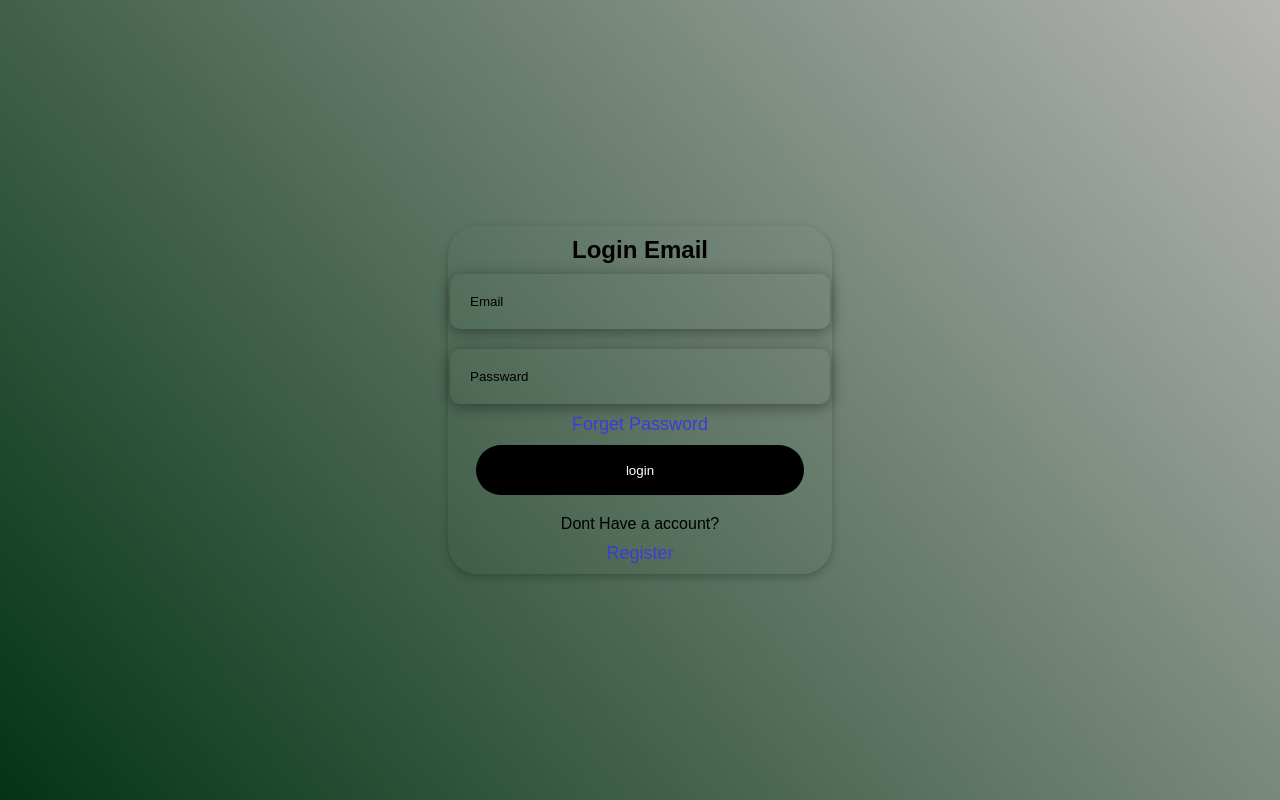
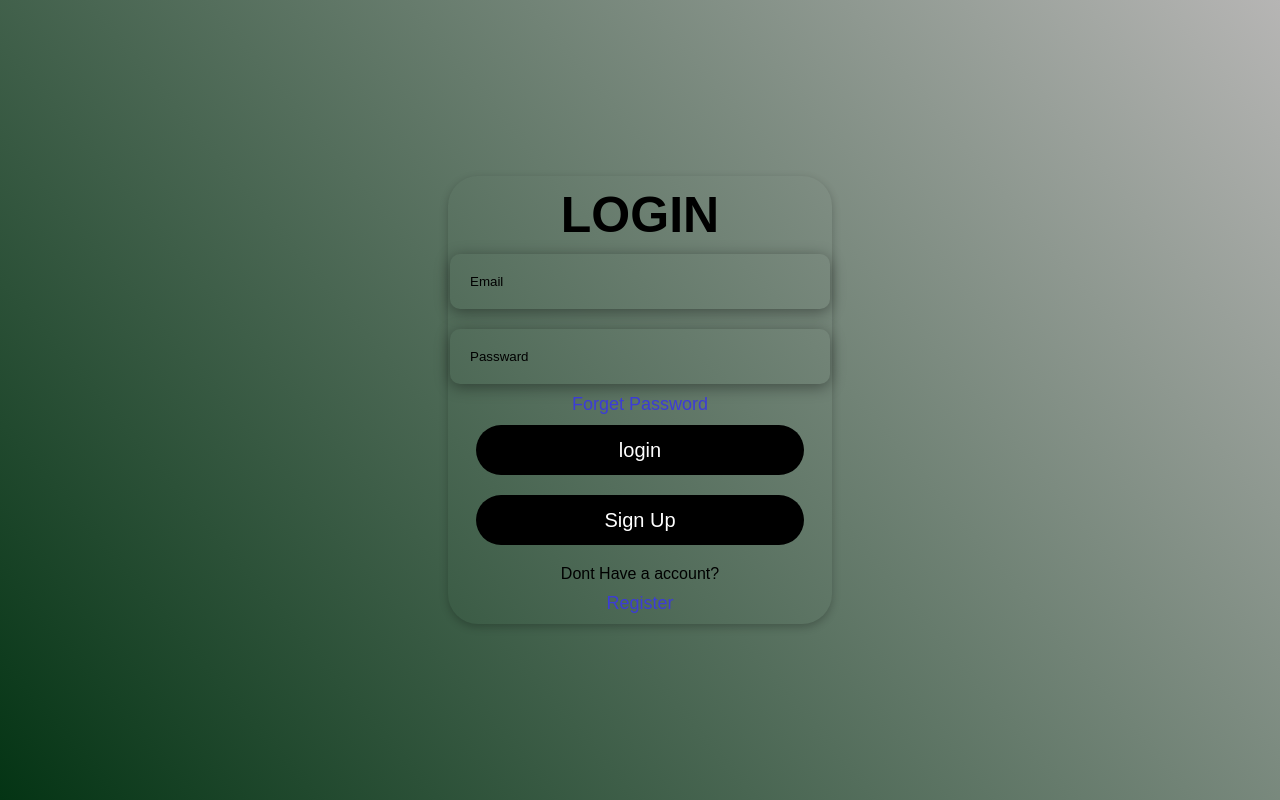
Before and after one commit to iamfarooq07/home-page, a plain HTML site: page index.html in a window 1280 px wide. Both pictures are taken after a click on the button "login". Drawn offline with Linux system fonts and the light colour scheme.

Commit message:
login Bar

```diff
--- /dev/null
+++ b/app.js
@@ -0,0 +1,15 @@
+let fullName = document.querySelector("h1");
+let login = document.querySelector("#login");
+let signup = document.querySelector("#signup");
+
+
+login.addEventListener("click", (function () {
+    alert("Login SuccessFully");
+    fullName.innerHTML = "LOGIN";
+
+}))
+
+signup.addEventListener("click", (function () {
+    alert("Sign Up SuccessFully");
+    fullName.innerHTML = "SIGN UP";
+}))
--- a/index.html
+++ b/index.html
@@ -13,14 +13,15 @@
 
 <body>
     <div class="container">
-        <h2>Login Email</h2>
+        <h1>LOGIN</h1>
         <input type="Email" placeholder="Email">
         <input type="Password" placeholder="Passward">
         <div class="check">
             <a href="#">Forget Password</a>
         </div>
 
-        <button>login</button>
+        <button id="login">login</button>
+        <button id="signup">Sign Up</button>
 
         <p>Dont Have a account?</p>
         <div class="check">
@@ -28,5 +29,6 @@
         </div>
     </div>
 </body>
+<script src="app.js"></script>
 
 </html>
--- a/style.css
+++ b/style.css
@@ -11,7 +11,11 @@ body {
     display: flex;
     justify-content: center;
     align-items: center;
-    background:linear-gradient(50deg,#043414, #b6b5b4);
+    background: linear-gradient(50deg, #043414, #b6b5b4);
+}
+.container h1{
+    color: black;
+    font-size: 50px;
 }
 
 .container {
@@ -26,15 +30,11 @@ body {
     background-color: transparent;
 }
 
-.container h2 {
-    color: black;
-}
-
-input {
+.container input {
     width: 380px;
     margin: 10px;
     padding: 20px;
-    background: transparent;
+    background-color: transparent;
     border: none;
     border-radius: 10px;
     box-shadow: rgba(0, 0, 0, 0.4) 0px 3px 15px;
@@ -51,6 +51,7 @@ input::placeholder {
     padding: 10px;
     transition: color 0.2s ease-in-out;
 }
+
 .check a:hover {
     color: white;
 }
@@ -58,6 +59,7 @@ input::placeholder {
 button {
     width: 90%;
     height: 50px;
+    font-size: 20px;
     border-radius: 40px;
     border: none;
     margin: 10px 0px;
@@ -86,6 +88,18 @@ a:hover {
 }
 
 /* media query */
+@media (max-width: 1322px) {
+    .container {
+        width: 30%;
+        height: auto;
+        padding: 10px;
+    }
+
+    input {
+        width: 100%;
+        padding: 18px;
+    }
+}
 
 @media (max-width: 768px) {
     .container {
@@ -98,6 +112,7 @@ a:hover {
         width: 100%;
         padding: 15px;
     }
+
 }
 
 @media (max-width: 480px) {
```
